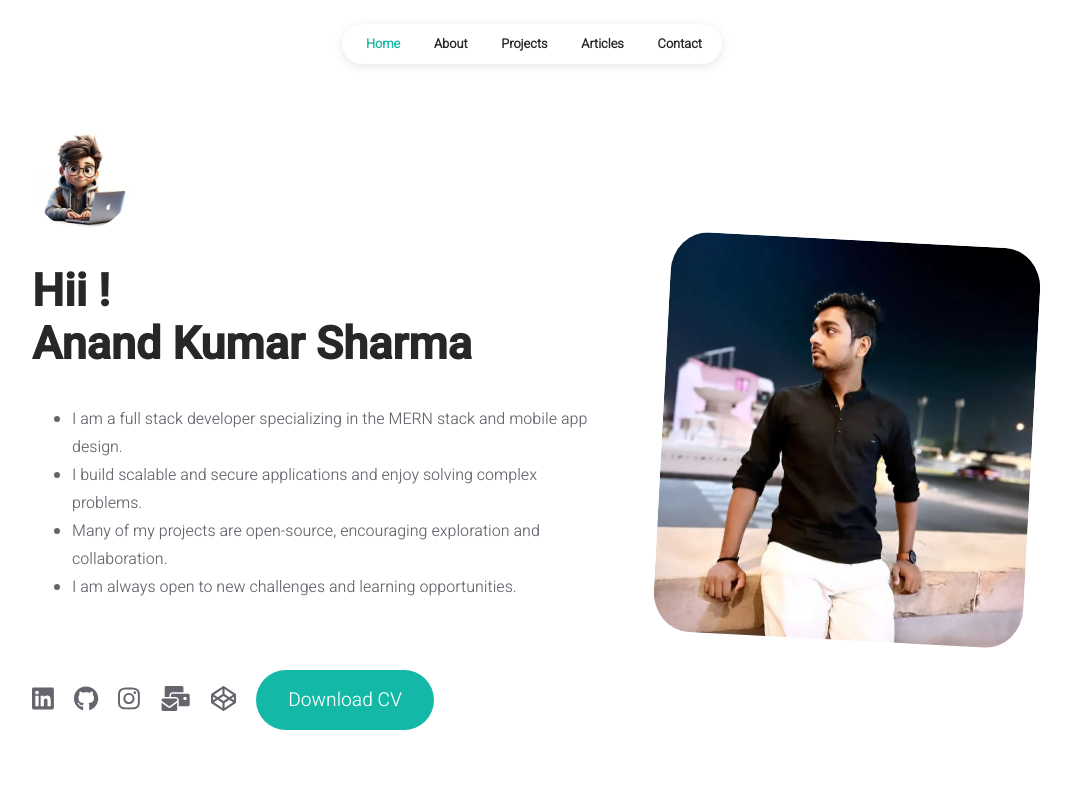
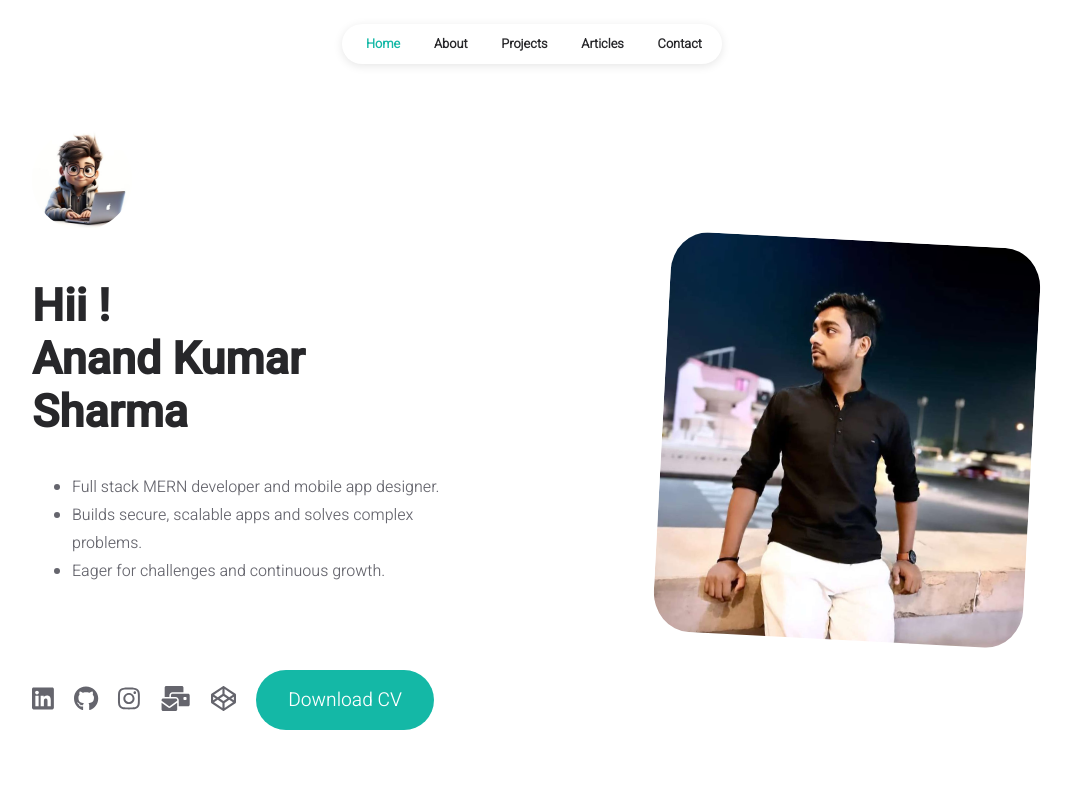
Before and after one commit to anands2959/the-anand, a React (Create React App) app: page / in a window 1280 px wide. Shown: the top 800 px of the page, without its empty margins (108-1179 px from the left). Built offline with nearby package versions, Linux system fonts and the light colour scheme.

Commit message:
new update

```diff
--- a/src/data/user.js
+++ b/src/data/user.js
@@ -19,11 +19,10 @@ const INFO = {
 		title: "Hii !\nAnand Kumar Sharma",
 		description:
 			[
-		"I am a full stack developer specializing in the MERN stack and mobile app design. ",
-		"I build scalable and secure applications and enjoy solving complex problems.",
-		"Many of my projects are open-source, encouraging exploration and collaboration. ",
-		"I am always open to new challenges and learning opportunities."
-	],},
+		"Full stack MERN developer and mobile app designer. ",
+		"Builds secure, scalable apps and solves complex problems.",
+		"Eager for challenges and continuous growth. "
+	]},
 
 	about: {
 		title: "I’m Anand Kumar Sharma from India, Where I design the future.",
```
